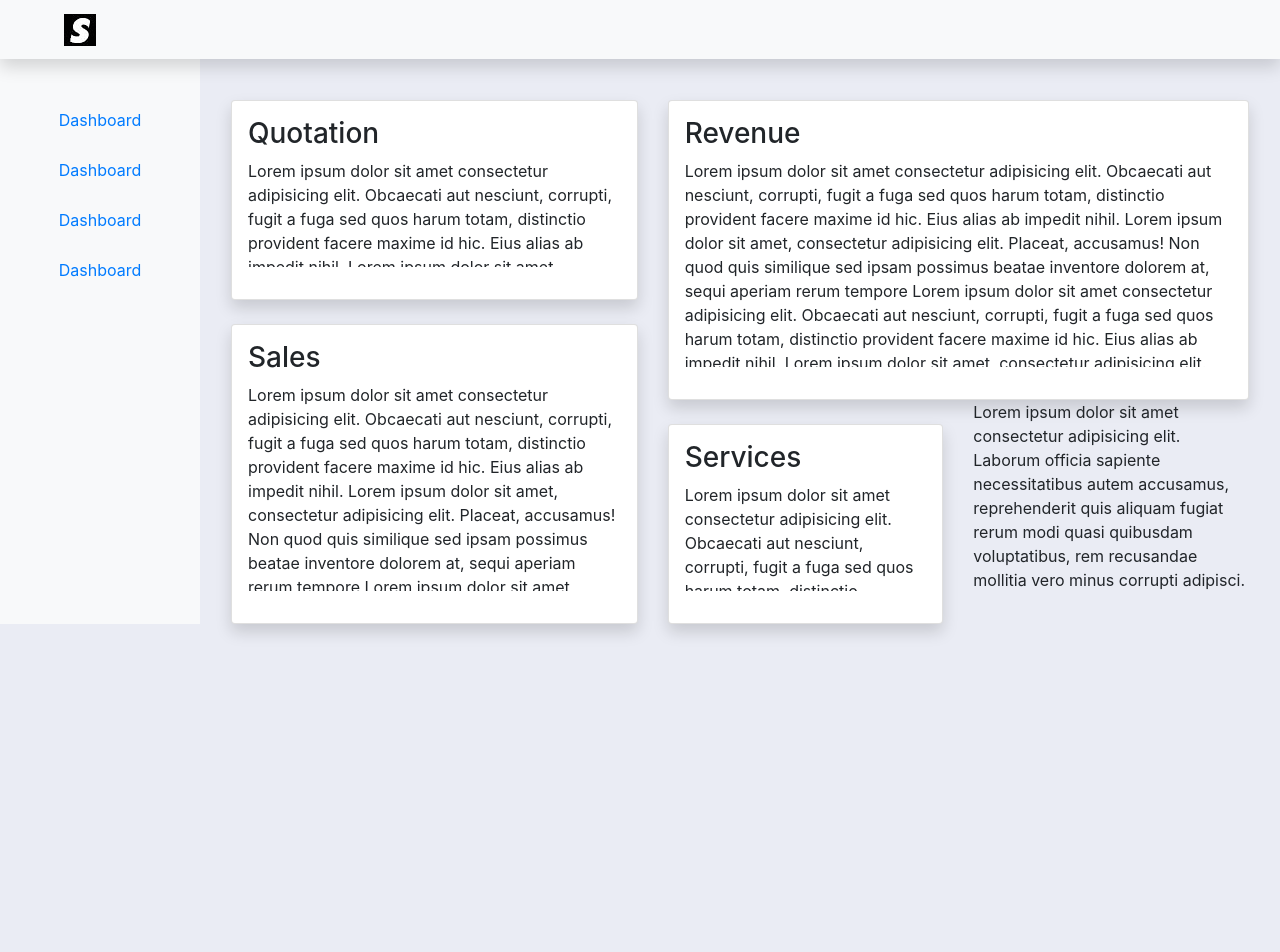
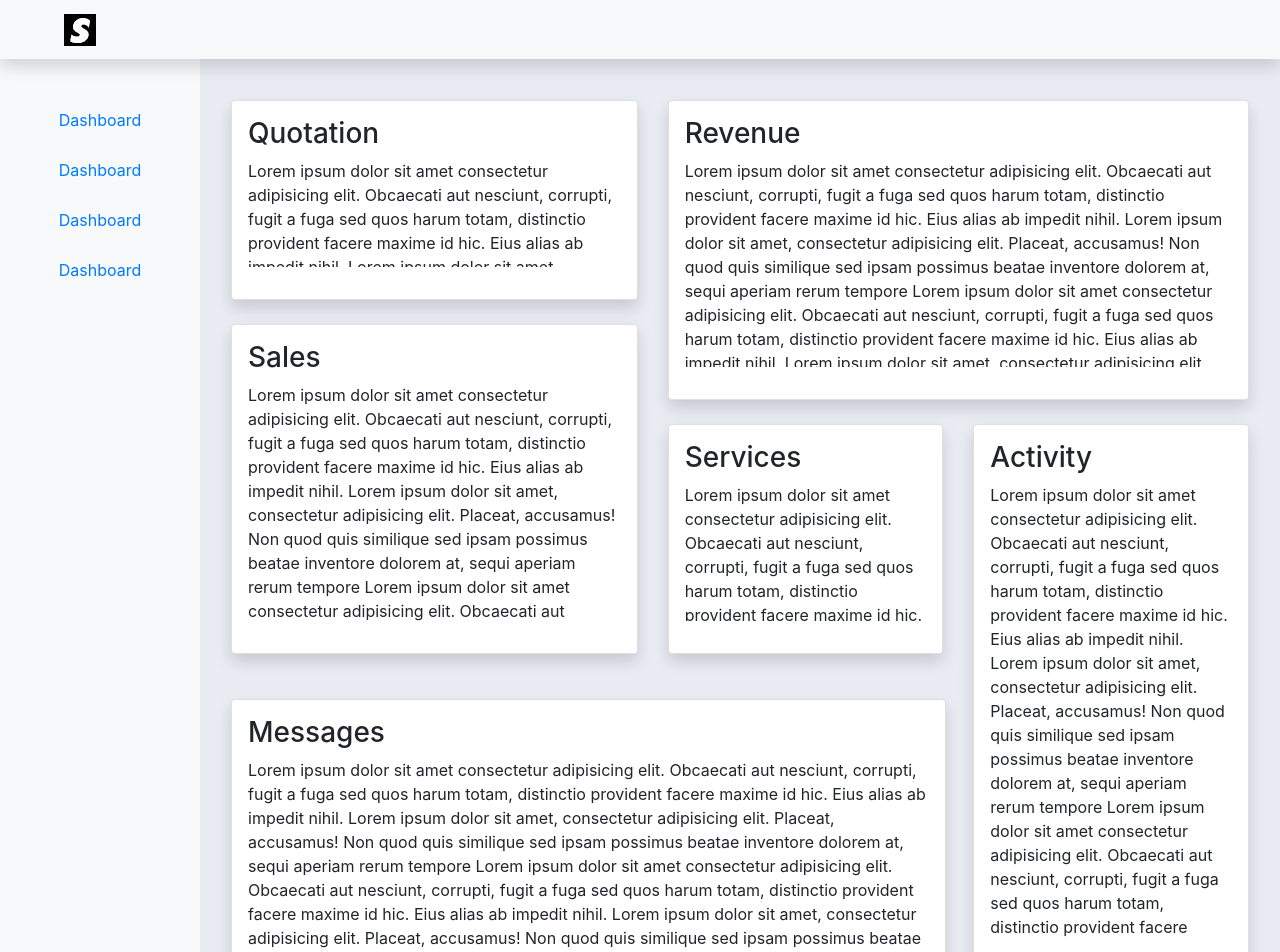
Before and after one commit to kaushikbhat07/starwisp-admin, a React (Create React App) app: page / in a window 1280 px wide. Shown: the top 952 px of the page. Before the commit the page ends 800 px from the top, so only its background shows below. Built offline with nearby package versions, Linux system fonts and the light colour scheme.

Commit message:
Activity & Messages

```diff
--- /dev/null
+++ b/src/components/content/Activity.css
@@ -0,0 +1,30 @@
+.activity-card {
+	min-height: 550px;
+}
+.activity-card p {
+	overflow-y: scroll;
+	max-height: 500px;
+}
+
+.activity-card p::-webkit-scrollbar {
+	width: 5px;
+}
+
+/* custom scroll bar */
+
+/* Track */
+.activity-card p::-webkit-scrollbar-track {
+	box-shadow: inset 0 0 2px grey;
+	border-radius: 500px;
+}
+
+/* Handle */
+.activity-card p::-webkit-scrollbar-thumb {
+	background: #d3d3d3;
+	border-radius: 500px;
+}
+
+/* Handle on hover */
+.activity-card p::-webkit-scrollbar-thumb:hover {
+	background: #808083;
+}
--- a/src/components/content/Activity.js
+++ b/src/components/content/Activity.js
@@ -1,13 +1,16 @@
 import React, { useState } from 'react';
 import { Card } from 'reactstrap';
+import './Activity.css'
 
 function Activity() {
 	// const [count, setCount] = useState(0);
 
 	return (
 		<div>
-			<Card>
+			<Card className="activity-card shadow p-3">
 				<p>
+					<h3>Activity</h3>
+					Lorem ipsum dolor sit amet consectetur adipisicing elit. Obcaecati aut nesciunt, corrupti, fugit a fuga sed quos harum totam, distinctio provident facere maxime id hic. Eius alias ab impedit nihil. Lorem ipsum dolor sit amet, consectetur adipisicing elit. Placeat, accusamus! Non quod quis similique sed ipsam possimus beatae inventore dolorem at, sequi aperiam rerum tempore
 					Lorem ipsum dolor sit amet consectetur adipisicing elit. Obcaecati aut nesciunt, corrupti, fugit a fuga sed quos harum totam, distinctio provident facere maxime id hic. Eius alias ab impedit nihil. Lorem ipsum dolor sit amet, consectetur adipisicing elit. Placeat, accusamus! Non quod quis similique sed ipsam possimus beatae inventore dolorem at, sequi aperiam rerum tempore
 				</p>
 			</Card>
--- /dev/null
+++ b/src/components/content/Messages.css
@@ -0,0 +1,30 @@
+.messages-card {
+	min-height: 290px;
+}
+.messages-card p {
+	overflow-y: scroll;
+	max-height: 240px;
+}
+
+.messages-card p::-webkit-scrollbar {
+	width: 5px;
+}
+
+/* custom scroll bar */
+
+/* Track */
+.messages-card p::-webkit-scrollbar-track {
+	box-shadow: inset 0 0 2px grey;
+	border-radius: 500px;
+}
+
+/* Handle */
+.messages-card p::-webkit-scrollbar-thumb {
+	background: #d3d3d3;
+	border-radius: 500px;
+}
+
+/* Handle on hover */
+.messages-card p::-webkit-scrollbar-thumb:hover {
+	background: #808083;
+}
--- a/src/components/content/Messages.js
+++ b/src/components/content/Messages.js
@@ -1,13 +1,17 @@
 import React, { useState } from 'react';
 import { Card } from 'reactstrap';
+import './Messages.css'
 
 function Messages() {
 	// const [count, setCount] = useState(0);
 
 	return (
 		<div>
-			<Card>
+			<Card className="messages-card shadow p-3">
 				<p>
+					<h3>Messages</h3>
+					Lorem ipsum dolor sit amet consectetur adipisicing elit. Obcaecati aut nesciunt, corrupti, fugit a fuga sed quos harum totam, distinctio provident facere maxime id hic. Eius alias ab impedit nihil. Lorem ipsum dolor sit amet, consectetur adipisicing elit. Placeat, accusamus! Non quod quis similique sed ipsam possimus beatae inventore dolorem at, sequi aperiam rerum tempore
+					Lorem ipsum dolor sit amet consectetur adipisicing elit. Obcaecati aut nesciunt, corrupti, fugit a fuga sed quos harum totam, distinctio provident facere maxime id hic. Eius alias ab impedit nihil. Lorem ipsum dolor sit amet, consectetur adipisicing elit. Placeat, accusamus! Non quod quis similique sed ipsam possimus beatae inventore dolorem at, sequi aperiam rerumempore
 					Lorem ipsum dolor sit amet consectetur adipisicing elit. Obcaecati aut nesciunt, corrupti, fugit a fuga sed quos harum totam, distinctio provident facere maxime id hic. Eius alias ab impedit nihil. Lorem ipsum dolor sit amet, consectetur adipisicing elit. Placeat, accusamus! Non quod quis similique sed ipsam possimus beatae inventore dolorem at, sequi aperiam rerum tempore
 				</p>
 			</Card>
--- a/src/components/content/Sales.css
+++ b/src/components/content/Sales.css
@@ -1,9 +1,9 @@
 .sales-card {
-	min-height: 300px;
+	min-height: 330px;
 }
 .sales-card p {
 	overflow-y: scroll;
-	max-height: 250px;
+	max-height: 280px;
 }
 
 .sales-card p::-webkit-scrollbar {
--- a/src/components/content/Services.css
+++ b/src/components/content/Services.css
@@ -1,9 +1,9 @@
 .services-card {
-	min-height: 200px;
+	min-height: 230px;
 }
 .services-card p {
 	overflow-y: scroll;
-	max-height: 150px;
+	max-height: 180px;
 }
 
 .services-card p::-webkit-scrollbar {
--- a/src/components/layout/Main.css
+++ b/src/components/layout/Main.css
@@ -1,3 +1,13 @@
 .main-section {
 	padding-top: 100px;
 }
+.messages-section {
+	position: absolute;
+	margin-top: -35%;
+	max-width: 91%;
+	min-width: 91%;
+}
+.messages-container {
+	position: relative;
+	width: 100%;
+}
--- a/src/components/layout/Main.js
+++ b/src/components/layout/Main.js
@@ -4,6 +4,8 @@ import Quotation from '../content/Quotation'
 import Revenue from '../content/Revenue'
 import Sales from '../content/Sales'
 import Services from '../content/Services'
+import Activity from '../content/Activity'
+import Messages from '../content/Messages'
 
 function Main() {
 	return (
@@ -27,9 +29,19 @@ function Main() {
 								</div>
 							</div>
 							<div className="col-6">
-								Lorem ipsum dolor sit amet consectetur adipisicing elit. Laborum officia sapiente necessitatibus autem accusamus, reprehenderit quis aliquam fugiat rerum modi quasi quibusdam voluptatibus, rem recusandae mollitia vero minus corrupti adipisci.
+								<div className="mt-4">
+									<Activity />
+								</div>
 							</div>
 						</div>
+					</div>
+					<div className="col-9">
+						<div className="messages-section">
+							<Messages />
+						</div>
+					</div>
+					<div className="col-12">
+						Lorem ipsum dolor sit amet consectetur adipisicing elit. Quae eaque nobis minus quod magni in quas assumenda dignissimos iure, laudantium eligendi sapiente delectus labore sunt fugiat voluptas dolorem quo cum.
 					</div>
 				</div>
 			</div>
```
